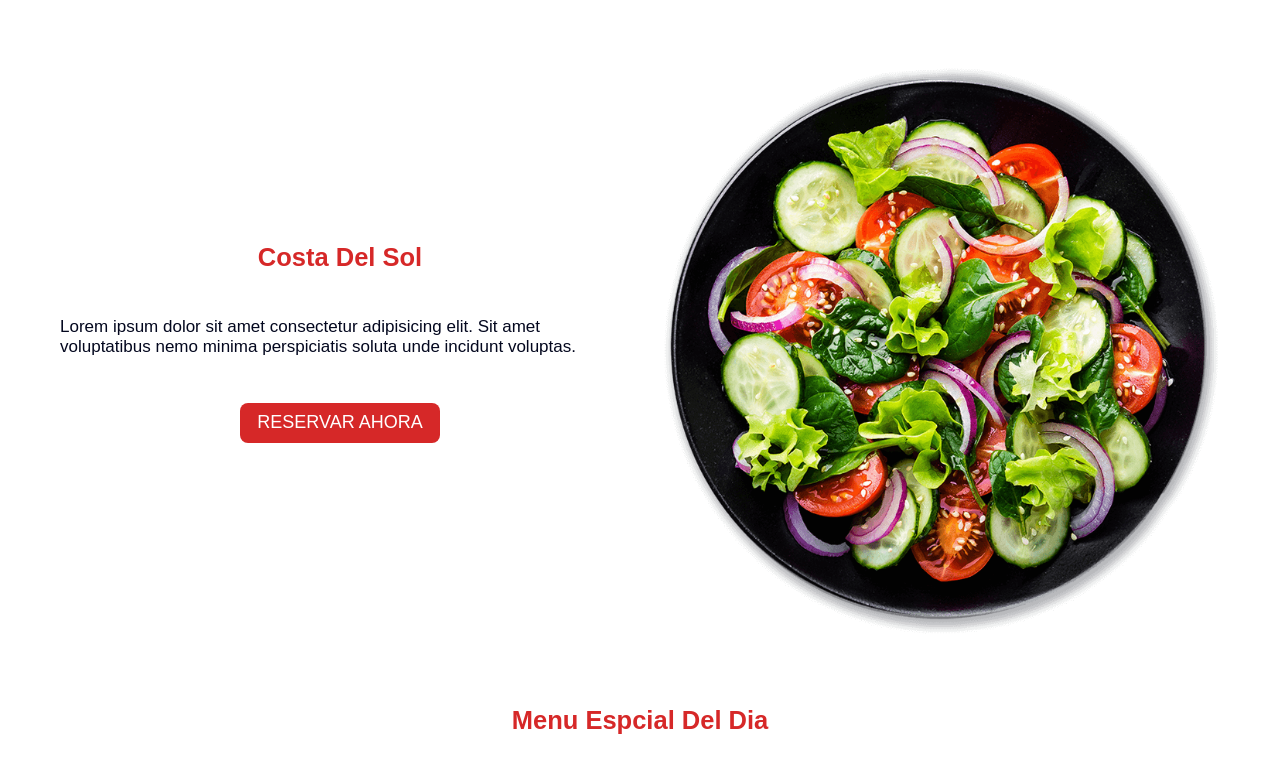
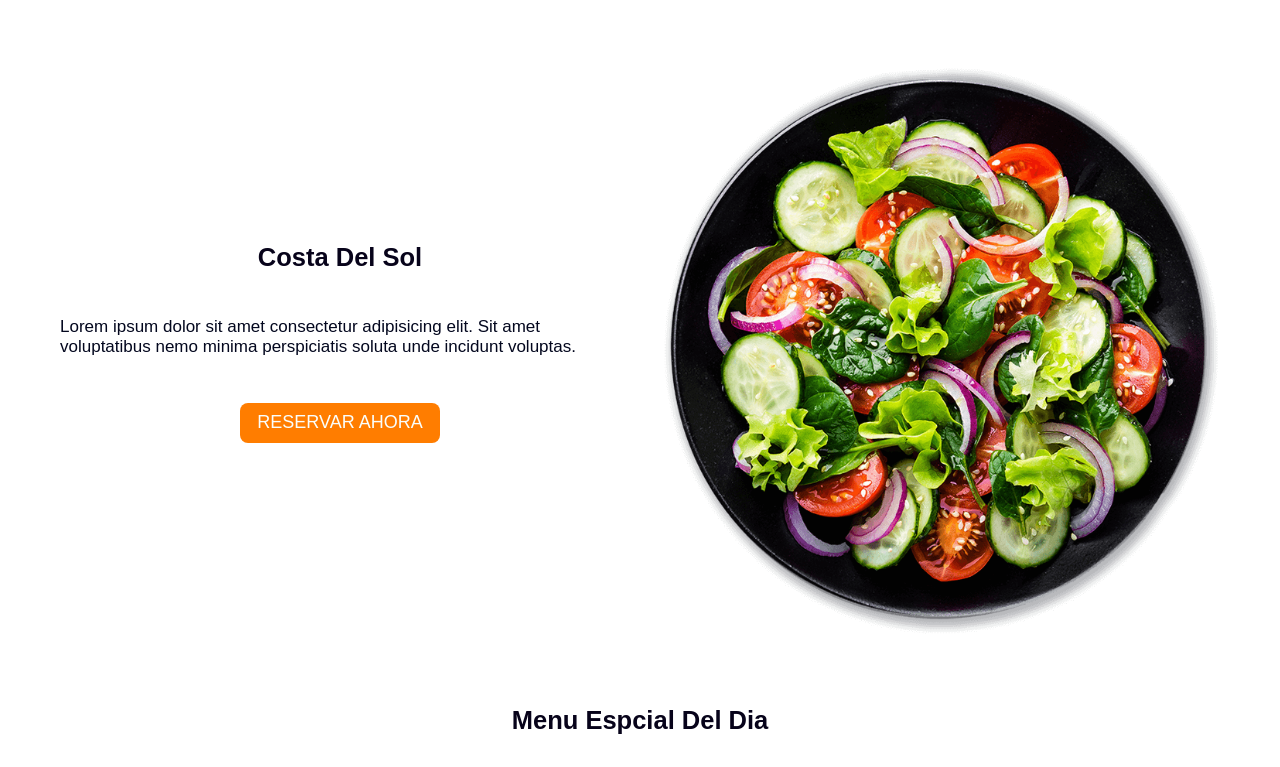
Before and after one commit to yessith/restaurante, a plain HTML site: page index.html in a window 1280 px wide. Shown: the part 93-860 px from the top of the page. Drawn offline with Linux system fonts and the light colour scheme.

Commit message:
cambio paleta de colores

```diff
--- a/assets/css/styles.css
+++ b/assets/css/styles.css
@@ -1,11 +1,11 @@
 /*===== VARIABLES =====*/
 
 :root {
-  --primary-color:#003049;
-  --secundary-color:#d62828;
-  --title-color:#db8000;
+  --primary-color:#001524;
+  --secundary-color:#ff7d00;
+  --title-color:#07031a;
   --text-color:#03071e;
-  --white-color:#fff;
+  --white-color:#fbfefb;
 }
 
 /*===== GOOGLE FONTS =====*/
@@ -38,7 +38,7 @@ h4,h5,h6,
 span {
   text-align: center;
   font-weight: 600;
-  color: var(--secundary-color);
+  color: var(--title-color);
 }
 
 button {
```
